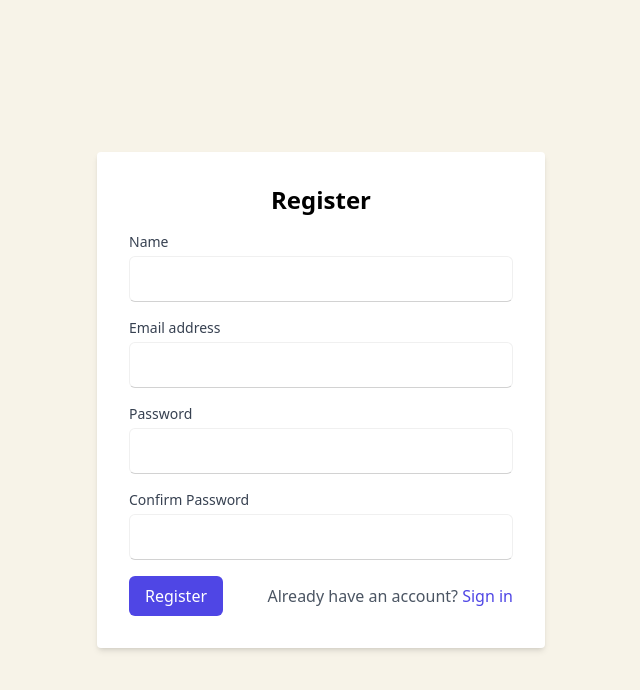
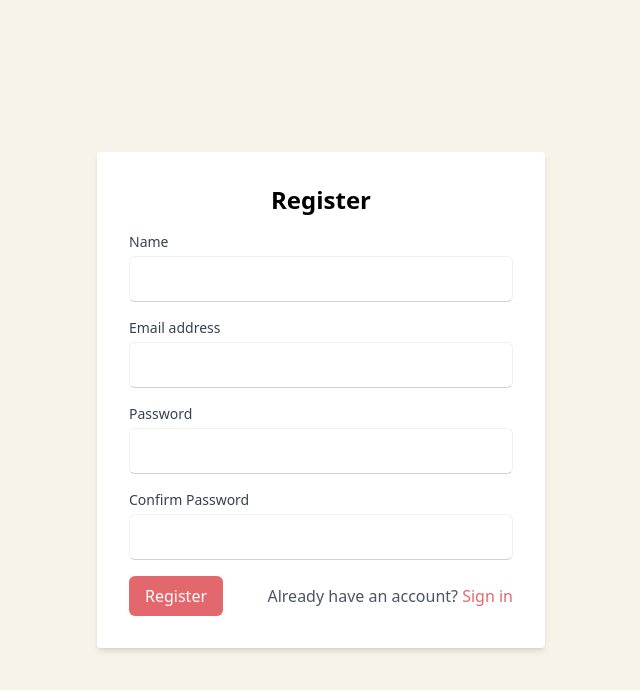
Before and after one commit to lucianooliva/money-manager, a Vue app in the folder vue/: page /register in a window 1280 px wide. Shown: the top 690 px of the page, without its empty margins (319-959 px from the left). Built offline with nearby package versions, Linux system fonts and the light colour scheme.

Commit message:
Add register page

```diff
--- a/vue/src/views/Register.vue
+++ b/vue/src/views/Register.vue
@@ -24,8 +24,8 @@
             <span class="text-red-500 text-sm" v-show="confirmPasswordInvalid">A confirmação de senha não pode ser em branco e deve ser igual à senha digitada anteriormente</span>
           </div>
           <div class="flex items-center justify-between">
-            <button type="submit" class="bg-indigo-600 text-white py-2 px-4 rounded-md hover:bg-indigo-700 focus:outline-none focus:ring-2 focus:ring-indigo-500 focus:ring-offset-2">Register</button>
-            <p class="text-gray-600">Already have an account? <a href="/login" class="font-medium text-indigo-600 hover:text-indigo-500">Sign in</a></p>
+            <button type="submit" class="bg-primary text-white py-2 px-4 rounded-md hover:bg-primary-darker focus:outline-none focus:ring-2 focus:ring-primary focus:ring-offset-2">Register</button>
+            <p class="text-gray-600">Already have an account? <a href="/login" class="font-medium text-primary hover:text-primary-lighter">Sign in</a></p>
           </div>
         </form>
       </div>
@@ -81,7 +81,7 @@
       alert('Passwords do not match');
       return;
     }
-    store.dispatch('register', user.value)
+    store.dispatch('auth/register', user.value)
       .then(() => {
         router.push({
           name: 'Home'
@@ -91,7 +91,7 @@
 
   </script>
 
-  <style>
+  <style scoped>
   .register-container {
     width: 100%;
     min-height: 100%;
```
